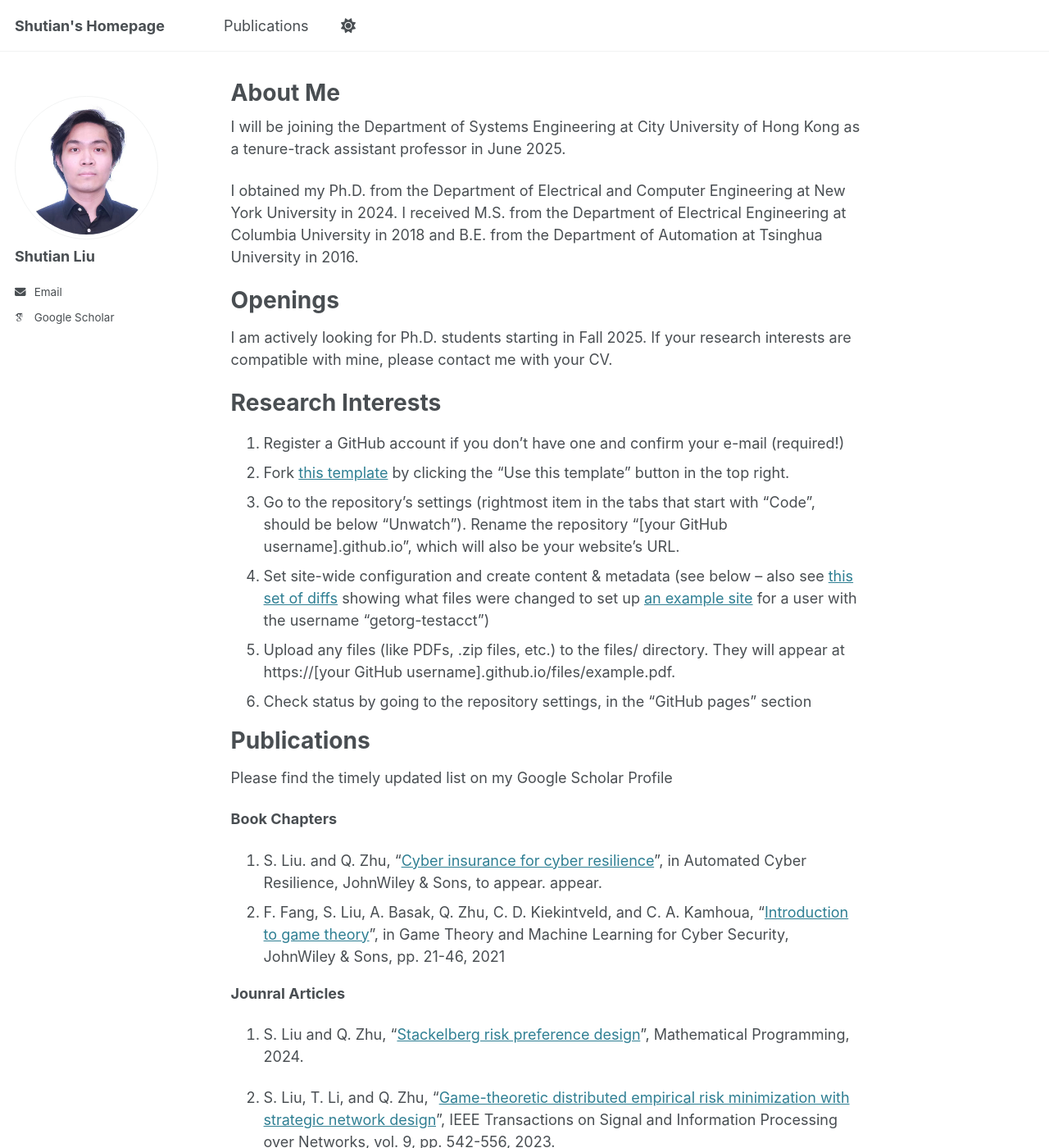
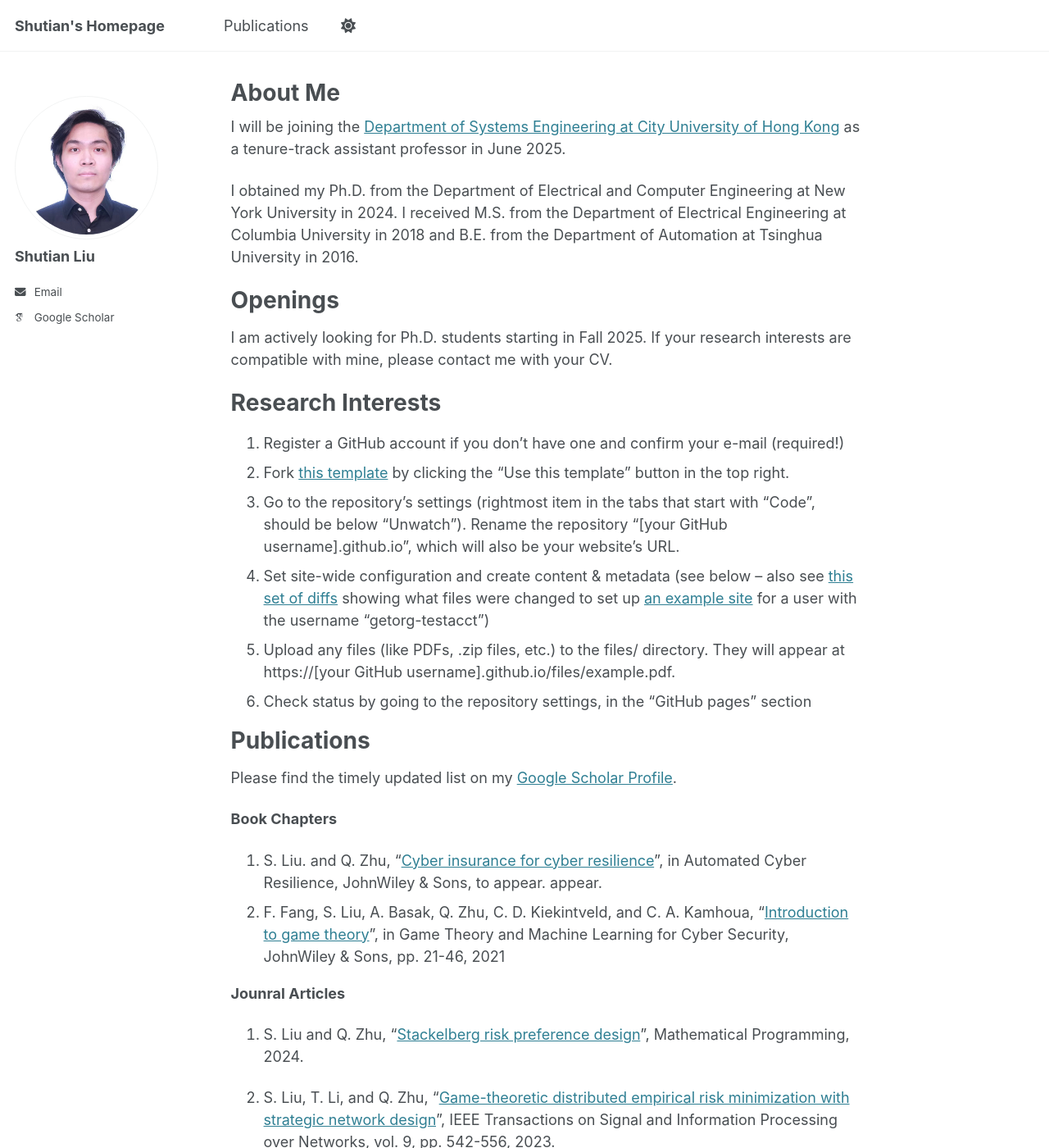
Before and after one commit to ShutianLiu31/shutianliu31.github.io, a Jekyll site: the page built from _pages/about.md, in a window 1280 px wide and 1400 px high. Shown: the whole window at 82% size. Built offline with Jekyll 4.4.1, drawn with Linux system fonts in a browser that asks for light colours; some web fonts are replaced; part of the change alters nothing that is shown.

```diff
--- a/_pages/about.md
+++ b/_pages/about.md
@@ -7,7 +7,7 @@ redirect_from:
   - /about.html
 ---
 
-I will be joining the Department of Systems Engineering at City University of Hong Kong as a tenure-track assistant professor in June 2025.
+I will be joining the [Department of Systems Engineering at City University of Hong Kong](https://www.cityu.edu.hk/sye/) as a tenure-track assistant professor in June 2025.
 
 I obtained my Ph.D. from the Department of Electrical and Computer Engineering at New York University in 2024. I received M.S. from the Department of Electrical Engineering at Columbia University in 2018 and B.E. from the Department of Automation at Tsinghua University in 2016.
 
@@ -28,7 +28,7 @@ Research Interests
 Publications
 ======
 
-Please find the timely updated list on my Google Scholar Profile
+Please find the timely updated list on my [Google Scholar Profile](https://scholar.google.com/citations?user=xLVhDCcAAAAJ&hl=en).
 
 
 **Book Chapters**
```
